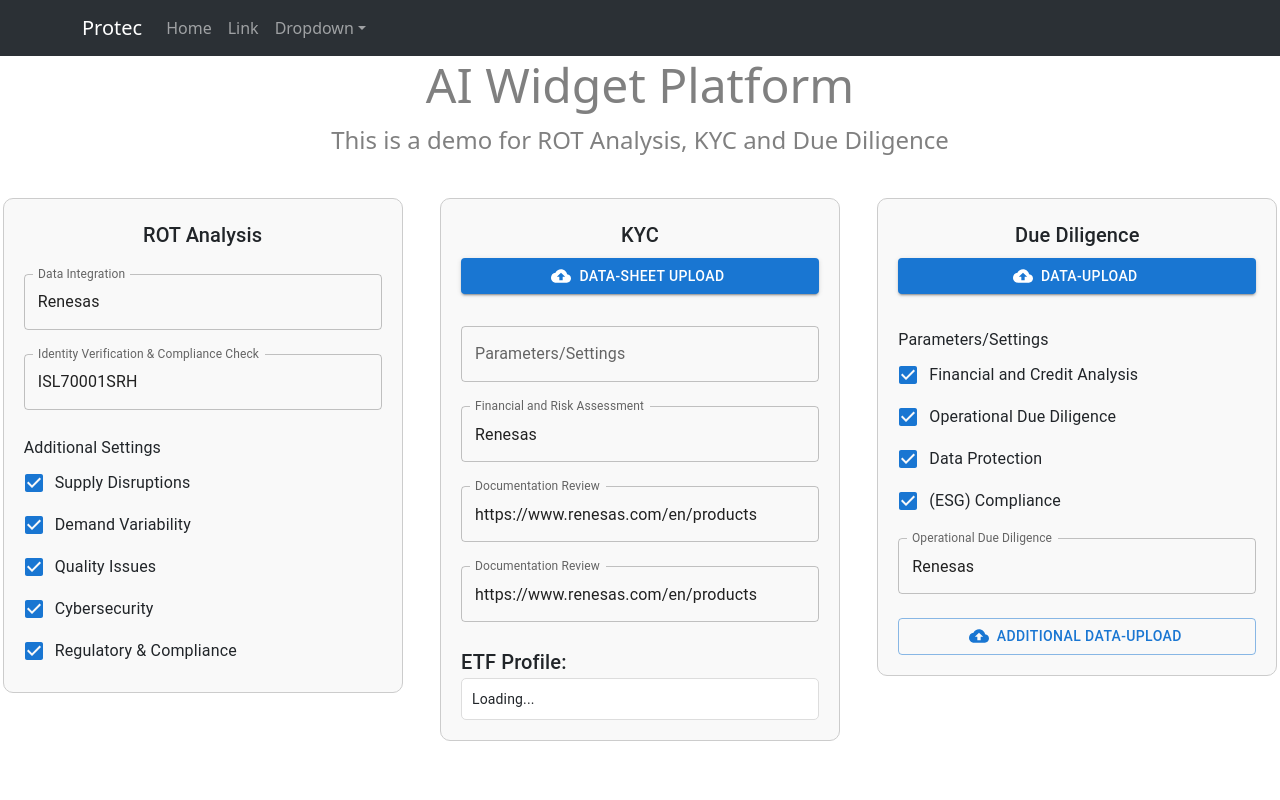
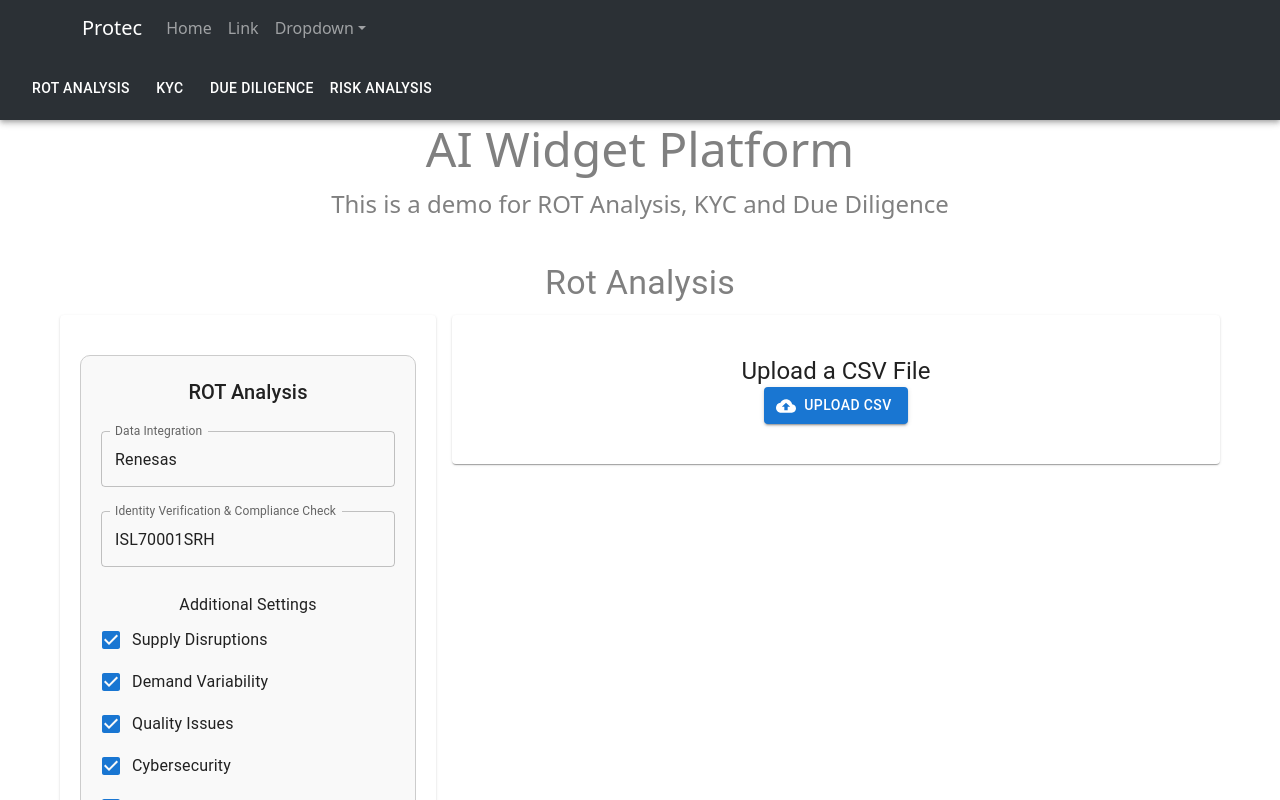
Before and after one commit to AsifAbdullah2012/Protec_Demo, a React (Create React App) app in the folder client/: page /newpage in a window 1280 px wide. Shown: the top 800 px of the page. Built offline with nearby package versions, Linux system fonts and the light colour scheme; no server answers.

Commit message:
Risk Analysis v2

```diff
--- /dev/null
+++ b/client/src/components/NavBar/RiskNavbar.js
@@ -0,0 +1,31 @@
+import React from "react";
+import { AppBar, Toolbar, Button, Container } from "@mui/material";
+
+const RiskNavbar = ({ setActiveTab }) => {
+  return (
+    <AppBar
+      position="static"
+      bg="primary"
+      data-bs-theme="dark"
+      expand="lg"
+      className="bg-body-tertiary"
+    >
+      <Toolbar>
+        <Button color="inherit" onClick={() => setActiveTab("rotAnalysis")}>
+          Rot Analysis
+        </Button>
+        <Button color="inherit" onClick={() => setActiveTab("kyc")}>
+          KYC
+        </Button>
+        <Button color="inherit" onClick={() => setActiveTab("dueDiligence")}>
+          Due Diligence
+        </Button>
+        <Button color="inherit" onClick={() => setActiveTab("riskAnalysis")}>
+          Risk Analysis
+        </Button>
+      </Toolbar>
+    </AppBar>
+  );
+};
+
+export default RiskNavbar;
--- a/client/src/pages/CustomWidgetDevelopmentPage.js
+++ b/client/src/pages/CustomWidgetDevelopmentPage.js
@@ -3,6 +3,7 @@
 import NavbarComponent from "../components/NavBar/NavBar";
 import DueDiligence from "../components/CustomWidgetDevelopment/DueDiligence";
 import Kyc from "../components/CustomWidgetDevelopment/Kyc";
+import CsvUploader from "../components/RiskAnalysis/CsvUploader";
 import RotAnalysis from "../components/CustomWidgetDevelopment/RotAnalysis";
 import RiskAnalysis from "../components/CustomWidgetDevelopment/RiskAnalysis";
 import HeaderCreation from "../components/HeaderCreation/HeaderCreation";
@@ -14,9 +15,12 @@
 import { styled } from "@mui/material/styles";
 import Box from "@mui/material/Box";
 import Paper from "@mui/material/Paper";
+import RiskNavbar from "../components/NavBar/RiskNavbar";
+import { Typography, Container } from "@mui/material";
 
 const NewPage = () => {
   const [searchResults, setSearchResults] = useState("");
+  const [activeTab, setActiveTab] = useState("rotAnalysis");
   // mock data for the Search Results Widget
   const mockData = {
     status: "completed",
@@ -44,6 +48,7 @@
   return (
     <Box sx={({ flexGrow: 2 }, { width: "100%" })}>
       <NavbarComponent />
+      <RiskNavbar setActiveTab={setActiveTab} />
       <HeaderComponentWidgetDevelopment />
 
       {/*       <div
@@ -60,23 +65,25 @@
         <DueDiligence />
       </div> */}
 
-      <Grid container spacing={4} justifyContent="center">
-        <Grid item xs="4">
+      {/* Conditionally Render Multiple Components for Each Tab */}
+      {activeTab === "rotAnalysis" && (
+        <>
+          <Container maxWidth="lg" style={{ padding: "20px" }}>
+            <Typography variant="h4" align="center" color="gray" gutterBottom>
+              Rot Analysis
+            </Typography>
+            <Grid container spacing={2} style={{ marginBottom: "20px" }}>
+              <Grid item xs={12} sm={4}>
+                <Paper style={{ padding: "20px", textAlign: "center" }}>
                   <RotAnalysis />
+                </Paper>
               </Grid>
-        <Grid item xs="4">
-          <Kyc />
-        </Grid>
-        <Grid item xs="4">
-          <DueDiligence />
-        </Grid>
-        <Grid item xs="4">
-          <RiskAnalysis />
+              <Grid item xs={12} sm={8}>
+                <Paper style={{ padding: "20px", textAlign: "center" }}>
+                  <CsvUploader />
+                </Paper>
               </Grid>
             </Grid>
-
-      {/*   */}
-
             <Grid container spacing={2} justifyContent="center">
               <Grid item xs="6">
                 <CreateIndexSection setSearchResults={setSearchResults} />
@@ -89,7 +96,91 @@
                   results={searchResults}
                 />
               </Grid>
+            </Grid>{" "}
+            {/* Additional component when RotAnalysis is active */}
+          </Container>
+        </>
+      )}
+
+      {/* Conditionally Render Multiple Components for Each Tab */}
+      {activeTab === "kyc" && (
+        <>
+          <Container maxWidth="lg" style={{ padding: "20px" }}>
+            <Typography variant="h4" align="center" color="gray" gutterBottom>
+              KYC
+            </Typography>
+            <Kyc />
+            <Grid container spacing={2} justifyContent="center">
+              <Grid item xs="6">
+                <CreateIndexSection setSearchResults={setSearchResults} />
               </Grid>
+              <Grid item xs="6">
+                <SearchResultsWidget
+                  status={mockData.status}
+                  images={mockData.images}
+                  retrievedText={mockData.retrievedText}
+                  results={searchResults}
+                />
+              </Grid>
+            </Grid>{" "}
+            {/* Additional component when RotAnalysis is active */}
+          </Container>
+        </>
+      )}
+
+      {/* Conditionally Render Multiple Components for Each Tab */}
+      {activeTab === "dueDiligence" && (
+        <>
+          <Container maxWidth="lg" style={{ padding: "20px" }}>
+            <Typography variant="h4" align="center" color="gray" gutterBottom>
+              Due Dilligence
+            </Typography>
+            <DueDiligence />
+            <Grid container spacing={2} justifyContent="center">
+              <Grid item xs="6">
+                <CreateIndexSection setSearchResults={setSearchResults} />
+              </Grid>
+              <Grid item xs="6">
+                <SearchResultsWidget
+                  status={mockData.status}
+                  images={mockData.images}
+                  retrievedText={mockData.retrievedText}
+                  results={searchResults}
+                />
+              </Grid>
+            </Grid>{" "}
+            {/* Additional component when RotAnalysis is active */}
+          </Container>
+        </>
+      )}
+
+      {activeTab === "riskAnalysis" && (
+        <>
+          <Container maxWidth="lg" style={{ padding: "20px" }}>
+            <Typography variant="h4" align="center" color="gray" gutterBottom>
+              Risk Analysis
+            </Typography>
+            <CsvUploader />
+            <Grid container spacing={2} justifyContent="center">
+              <Grid item xs="6">
+                <CreateIndexSection setSearchResults={setSearchResults} />
+              </Grid>
+              <Grid item xs="6">
+                <SearchResultsWidget
+                  status={mockData.status}
+                  images={mockData.images}
+                  retrievedText={mockData.retrievedText}
+                  results={searchResults}
+                />
+              </Grid>
+            </Grid>{" "}
+            {/* Additional component when RotAnalysis is active */}
+          </Container>
+        </>
+      )}
+
+      {/*   */}
+
       <FooterCreation />
     </Box>
   );
```
Lines whose indentation alone changed are shown as unchanged.
